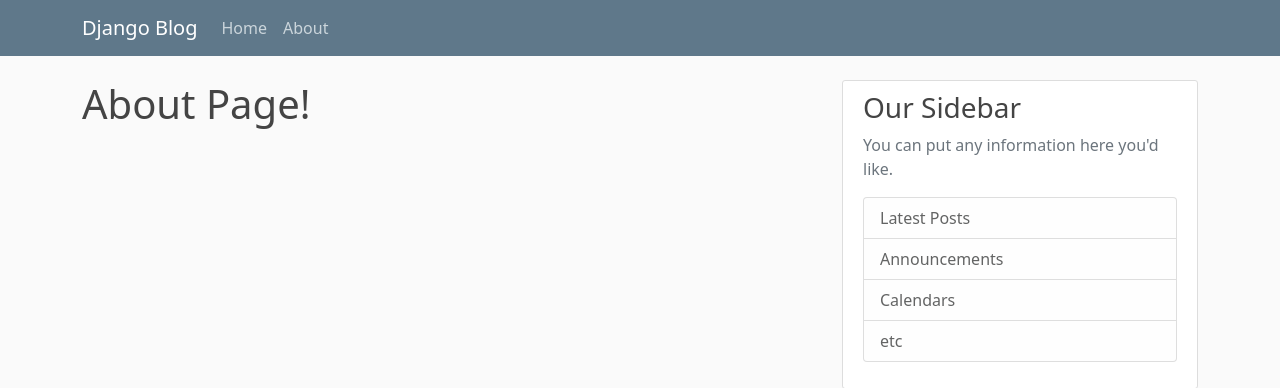
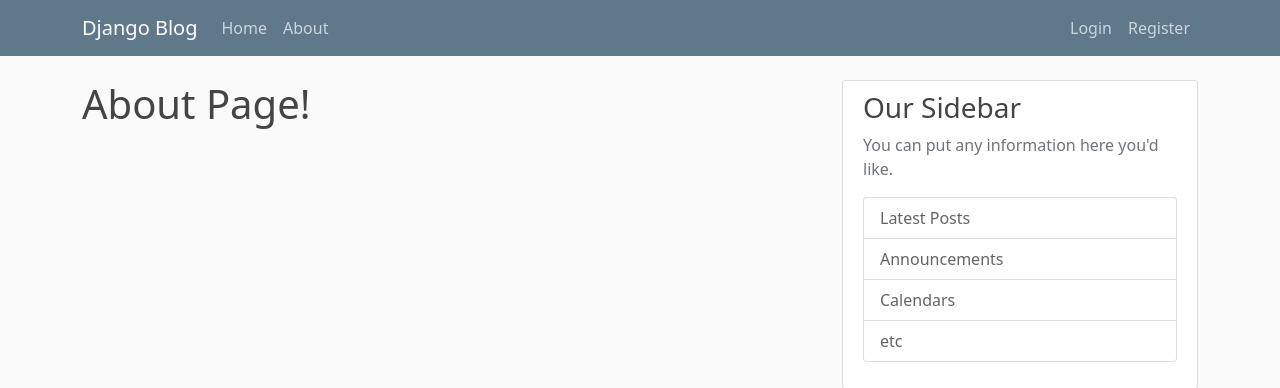
Before and after one commit to nydtab001/django_project, a Django app: page /about/ in a window 1280 px wide. Shown: the top 388 px of the page. Run offline with Django 3.2, Linux system fonts and the light colour scheme.

Commit message:
Update base.html

```diff
--- a/blog/templates/blog/base.html
+++ b/blog/templates/blog/base.html
@@ -23,16 +23,16 @@
       <nav class="navbar navbar-expand-md navbar-dark bg-steel fixed-top">
         <div class="container">
           <a class="navbar-brand mr-4" href="{% url 'blog-home' %}">Django Blog</a>
-          <button class="navbar-toggler" type="button" data-toggle="collapse" data-target="#navbarToggle" aria-controls="navbarToggle" aria-expanded="false" aria-label="Toggle navigation">
+          <button class="navbar-toggler" type="button" data-bs-toggle="collapse" data-bs-target="#navbarToggle" aria-controls="navbarToggle" aria-expanded="false" aria-label="Toggle navigation">
           <span class="navbar-toggler-icon"></span>
           </button>
           <div class="collapse navbar-collapse" id="navbarToggle">
-            <ul class="nav navbar-nav navbar-right">
-                <li><a class="nav-item nav-link" href="{% url 'blog-home' %}">Home</a></li>
-                <li><a class="nav-item nav-link" href="{% url 'blog-about' %}">About</a></li>
-            </ul>
+            <div class="nav navbar-nav navbar-right">
+                <a class="nav-item nav-link" href="{% url 'blog-home' %}">Home</a>
+                <a class="nav-item nav-link" href="{% url 'blog-about' %}">About</a>
+            </div>
             <!-- Navbar Right Side -->
-            <!--<div class="navbar-nav ms-auto mb-2 mb-lg-0">
+            <div class="navbar-nav ms-auto mb-2 mb-lg-0">
                 {% if user.is_authenticated %}
                     <a class="nav-item nav-link" href="{% url 'post-create' %}">New Post</a>
                     <a class="nav-item nav-link" href="{% url 'profile' %}">Profile</a>
@@ -41,7 +41,7 @@
                     <a class="nav-item nav-link" href="{% url 'login' %}">Login</a>
                     <a class="nav-item nav-link" href="{% url 'register' %}">Register</a>
                 {% endif %}
-            </div>-->
+            </div>
           </div>
         </div>
       </nav>
```
